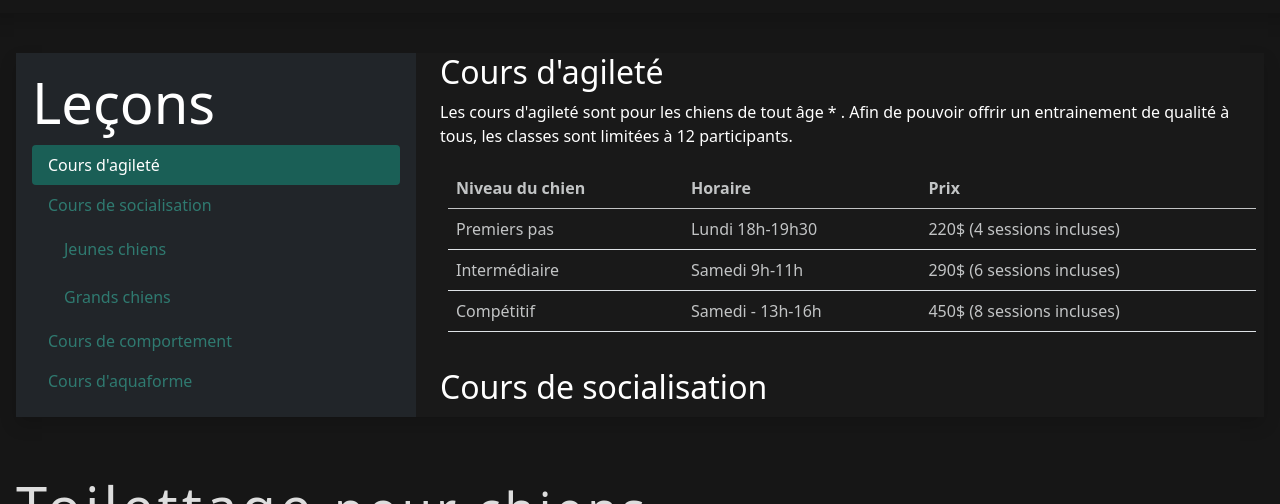
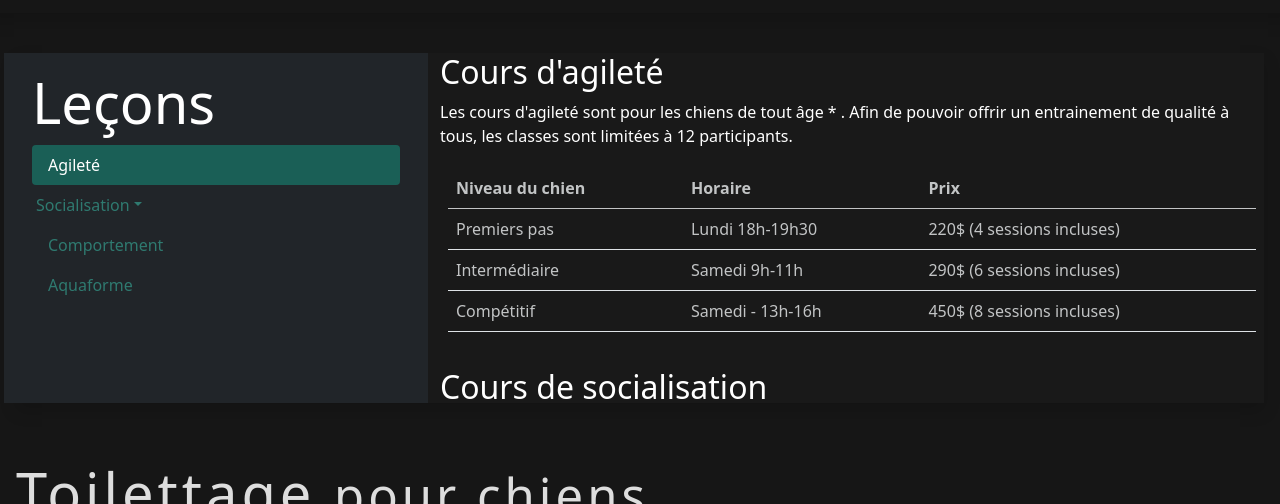
Before and after one commit to 4nn3-50ph13/SEG-3525-Clinique-2, a plain HTML site: page index.html in a window 1280 px wide. Shown: the part 665-1169 px from the top of the page. Drawn offline with nearby package versions, Linux system fonts and the light colour scheme.

Commit message:
shmallll

```diff
--- a/index.html
+++ b/index.html
@@ -55,22 +55,31 @@
             <div class="cours p-3">
                 <div class="scrollspy-lecons shadow mb-4">
                     <div class="row">
-                      <div class="col-4">
-                        <nav id="lecons-nav" class="navbar navbar-light bg-dark flex-column align-items-stretch p-3">
+                      <div class="col-sm-12 col-md-4 bg-dark">
+                        <nav id="lecons-nav" class="navbar flex-column align-items-stretch p-3">
                           <h4 class="display-4">Leçons</h4>
-                          <nav class="nav nav-pills flex-column">
-                            <a class="nav-link" href="#item-1">Cours d'agileté</a>
-                            <a class="nav-link" href="#item-2">Cours de socialisation</a>
-                            <nav class="nav nav-pills flex-column">
-                              <a class="nav-link ms-3 my-1" href="#item-2-1">Jeunes chiens</a>
-                              <a class="nav-link ms-3 my-1" href="#item-2-2">Grands chiens</a>
-                            </nav>
-                            <a class="nav-link" href="#item-3">Cours de comportement</a>
-                            <a class="nav-link" href="#item-4">Cours d'aquaforme</a>
+                          <nav class="row nav nav-pills">
+                            <li class="nav-item col-sm-3 col-md-12">
+                              <a class="nav-link" href="#item-1">Agileté</a>
+                            </li>
+                            <li class="nav-item dropdown col-sm-3 col-md-12 row">
+                              <a class="nav-link dropdown-toggle" data-bs-toggle="dropdown" href="#item-2" role="button" aria-expanded="false">Socialisation</a>
+                              <ul class="dropdown-menu col-sm-7">
+                                <li><a class="dropdown-item" href="#item-2-1">Jeunes chiens</a></li>
+                                <li><a class="dropdown-item" href="#item-2-2">Grands chiens</a></li>
+                                <li><hr class="dropdown-divider"></li>
+                              </ul>
+                            </li>
+                            <li class="nav-item col-sm-3 col-md-12">
+                              <a class="nav-link" href="#item-3">Comportement</a>
+                            </li>
+                            <li class="nav-item col-sm-3 col-md-12">
+                              <a class="nav-link" href="#item-4">Aquaforme</a>
+                            </li>
                           </nav>
                         </nav>
                       </div>
-                      <div class="col-8">
+                      <div class="col-sm-12 col-md-8">
                         <div data-bs-spy="scroll" data-bs-target="#lecons-nav" data-bs-offset="0" tabindex="0" class="lecons-right-2">
                             <h2 id="item-1">Cours d'agileté</h2>
                             Les cours d'agileté sont pour les chiens de tout âge<a data-toggle="tooltip" data-placement="top" title="Tous chiens doivent-être complètement vaccinés"> * </a>. Afin de pouvoir offrir un entrainement de qualité à tous, les classes sont limitées à 12 participants.
```
Also changed, not shown: styles.css (line endings or trailing spaces).
